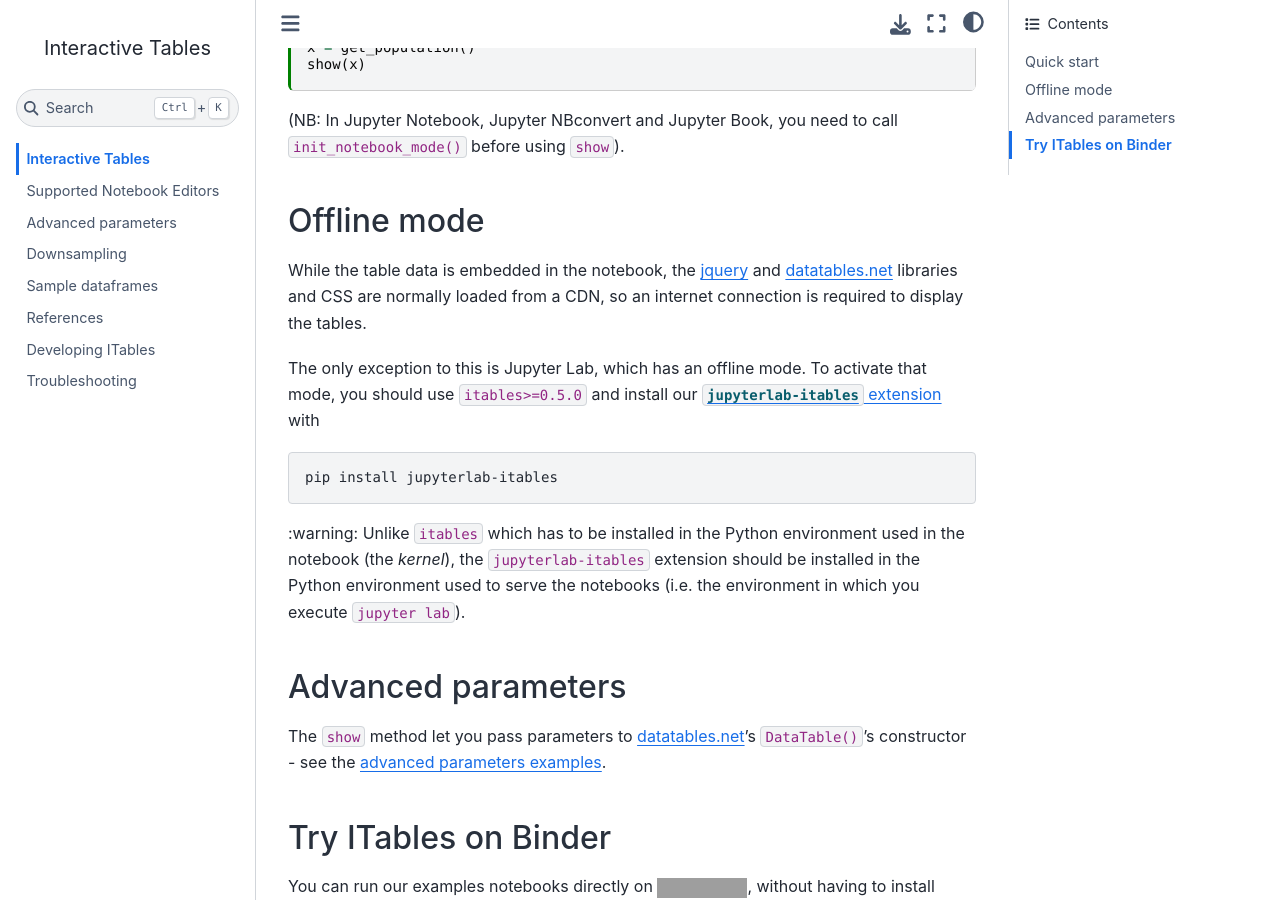
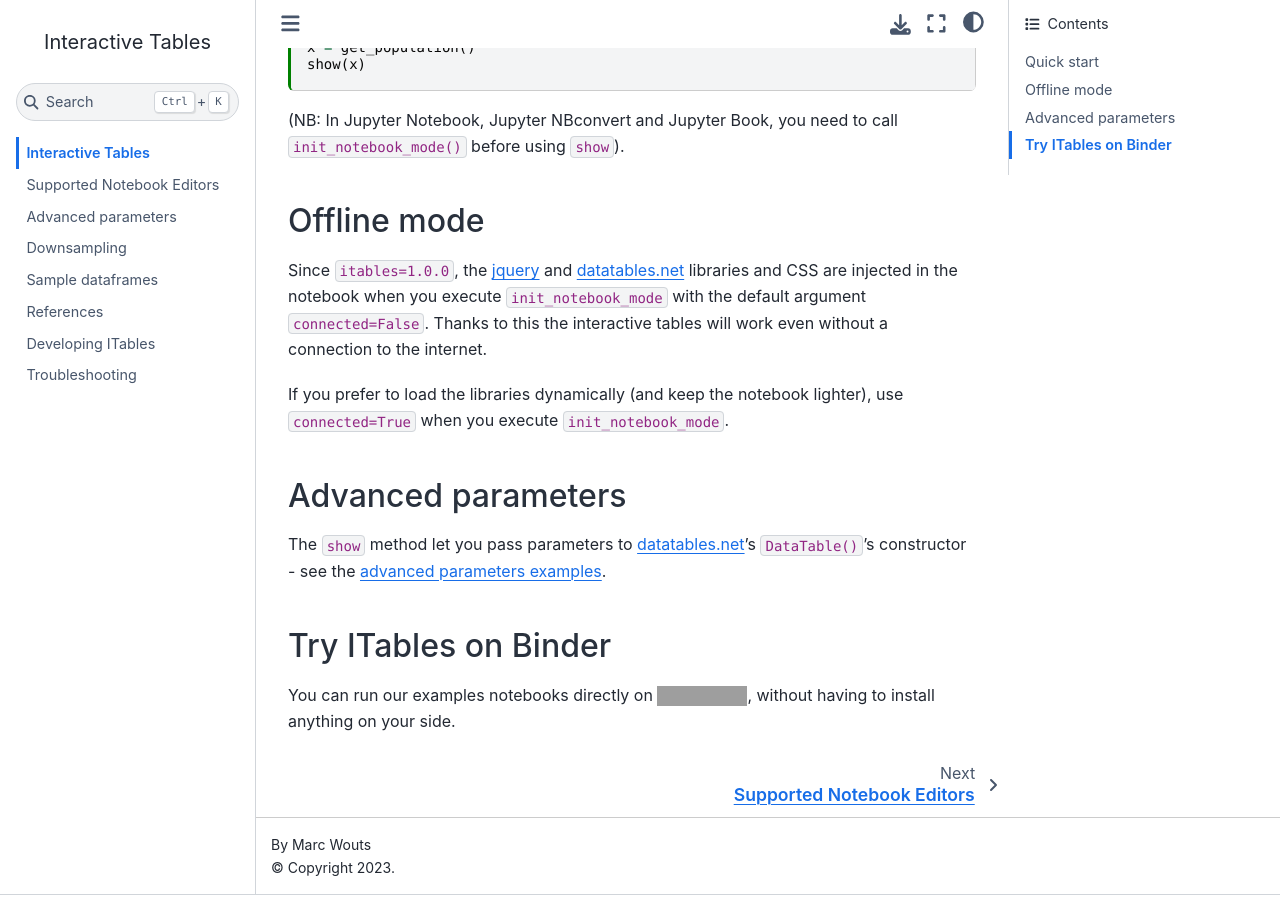
Before and after one commit to mwouts/itables, a Jupyter Book: the page built from docs/quick_start.md, in a window 1280 px wide and 900 px high, scrolled down 830 px. Built offline with Jupyter Book 1.0.4 settings and Sphinx 7.4.7 and the Sphinx Book theme 1.1.4, drawn with Linux system fonts in a browser that asks for light colours; grey boxes are pictures that could not be loaded.

````diff
--- a/docs/quick_start.md
+++ b/docs/quick_start.md
@@ -63,14 +63,12 @@ show(x)
 
 ## Offline mode
 
-While the table data is embedded in the notebook, the [jquery](https://jquery.com/) and [datatables.net](https://datatables.net/) libraries and CSS are normally loaded from a CDN, so an internet connection is required to display the tables.
+Since `itables=1.0.0`, the [jquery](https://jquery.com/) and [datatables.net](https://datatables.net/) libraries and CSS
+are injected in the notebook when you execute `init_notebook_mode` with the default argument `connected=False`.
+Thanks to this the interactive tables will work even without a connection to the internet.
 
-The only exception to this is Jupyter Lab, which has an offline mode. To activate that mode, you should use `itables>=0.5.0` and install our [`jupyterlab-itables` extension](https://github.com/mwouts/jupyterlab-itables) with
-```shell
-pip install jupyterlab-itables
-```
-
-:warning: Unlike `itables` which has to be installed in the Python environment used in the notebook (the _kernel_), the `jupyterlab-itables` extension should be installed in the Python environment used to serve the notebooks (i.e. the environment in which you execute `jupyter lab`).
+If you prefer to load the libraries dynamically (and keep the notebook lighter), use `connected=True` when you
+execute `init_notebook_mode`.
 
 ## Advanced parameters
 
--- a/itables/version.py
+++ b/itables/version.py
@@ -1,3 +1,3 @@
 """ITables' version number"""
 
-__version__ = "0.5.0"
+__version__ = "1.0.0rc0"
````
Also changed, not shown: CHANGELOG.md (+5 -6 lines), README.md (+5 -2 lines).
